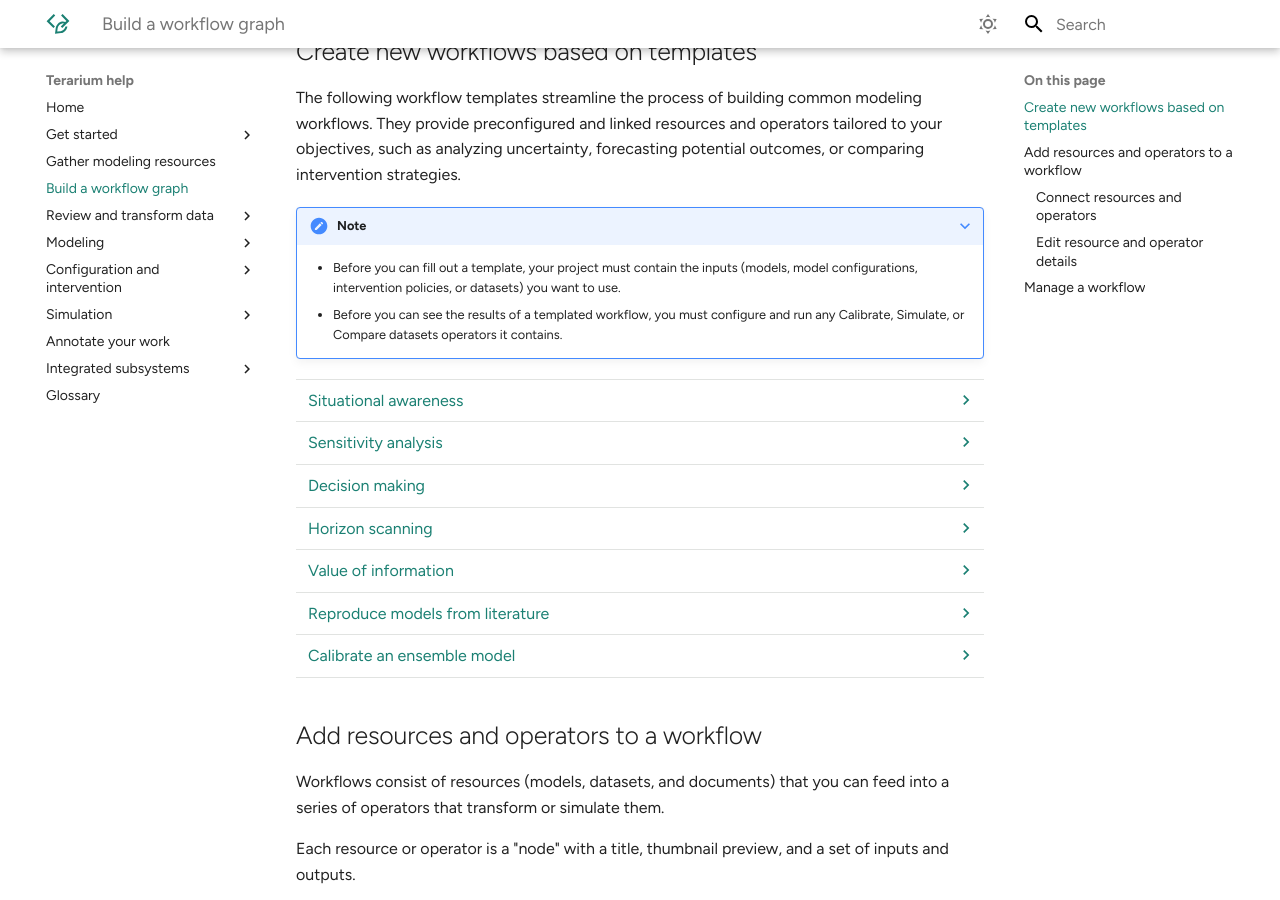
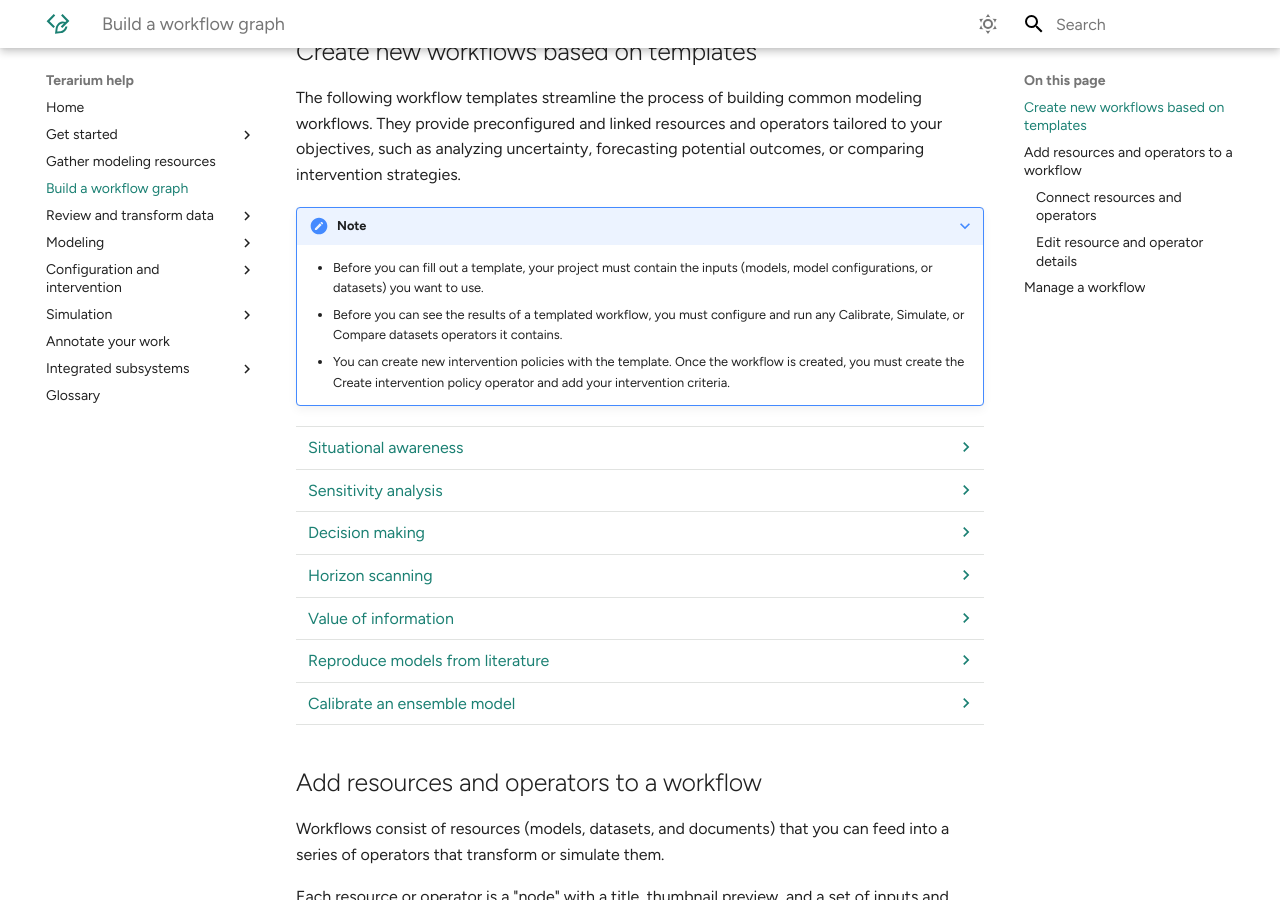
Before and after one commit to DARPA-ASKEM/terarium-docs, an MkDocs documentation site: the page built from docs/workflows/index.md, in a window 1280 px wide and 900 px high, scrolled down 755 px. Built offline with MkDocs 1.6.1 and Material for MkDocs 9.7.7, drawn with Linux system fonts in a browser that asks for light colours; plug-ins that fetch from the network failed and are left out.

Commit message:
Tweak template notes and descriptions

```diff
--- a/docs/workflows/index.md
+++ b/docs/workflows/index.md
@@ -29,8 +29,9 @@
 
 ???+ note
 
-    - Before you can fill out a template, your project must contain the inputs (models, model configurations, intervention policies, or datasets) you want to use.
+    - Before you can fill out a template, your project must contain the inputs (models, model configurations, or datasets) you want to use.
     - Before you can see the results of a templated workflow, you must configure and run any Calibrate, Simulate, or Compare datasets operators it contains.
+    - You can create new intervention policies with the template. Once the workflow is created, you must create the Create intervention policy operator and add your intervention criteria.
 
 ??? list "Situational awareness"
 
@@ -165,9 +166,9 @@
         ---
 
         - Model
-        - One or more intervention policies (optional)
         - Model configuration
         - One or more uncertain parameters of interest and the ranges to explore
+        - One or more intervention policies (optional)
 
     -   :material-arrow-expand-right:{ .lg .middle aria-hidden="true" } __Outputs__
 
@@ -204,9 +205,9 @@
         ---
 
         - Model
-        - One or more intervention policies
         - Model configuration
         - One or more uncertain parameters of interest and the ranges to explore
+        - One or more intervention policies
 
     -   :material-arrow-expand-right:{ .lg .middle aria-hidden="true" } __Outputs__
 
```
Also changed, not shown: other parts of docs/workflows/index.md (+1 -1 lines).
